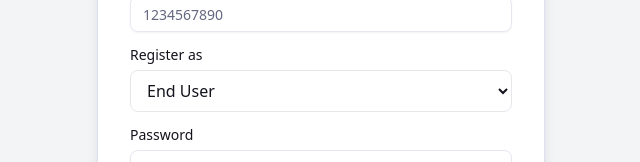
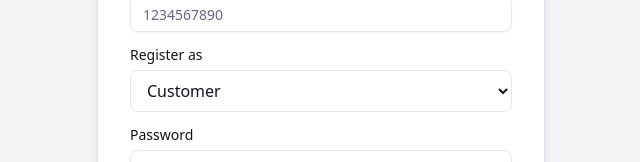
Before and after one commit to Hemil-Hansora/Rental-odoo, a React (Vite) app in the folder frontend/: page /signup in a window 1280 px wide. Shown: the part 401-563 px from the top of the page, without its empty margins (319-959 px from the left). Built offline with nearby package versions, Linux system fonts and the light colour scheme; no server answers.

Commit message:
feat: update signup form validation and improve role handling

```diff
--- a/frontend/src/pages/register.tsx
+++ b/frontend/src/pages/register.tsx
@@ -1,5 +1,6 @@
 
 import React from "react";
+import { useNavigate } from "react-router-dom";
 import { useForm } from "react-hook-form";
 import { zodResolver } from "@hookform/resolvers/zod";
 import * as z from "zod";
@@ -15,18 +16,21 @@ import {
 } from "../components/ui/card";
 import { Input } from "../components/ui/input";
 import { Label } from "../components/ui/label";
+import { api } from "@/lib/api";
 
 const signupSchema = z.object({
   name: z.string().min(2, { message: "Name must be at least 2 characters long." }),
   email: z.string().email({ message: "Please enter a valid email address." }),
   phone: z.string().min(10, { message: "Phone number must be at least 10 digits." }),
-  password: z.string().min(6, { message: "Password must be at least 6 characters long." }),
-  role: z.enum(["end-user", "customer"]), // <- no second argument here
+  password: z.string().min(8, { message: "Password must be at least 8 characters long." }),
+  // Match backend model: role is 'customer' | 'end_user'
+  role: z.enum(["customer", "end_user"]),
 });
 
 type SignupFormValues = z.infer<typeof signupSchema>;
 
 export default function SignupPage() {
+  const navigate = useNavigate();
 
   const {
     register,
@@ -34,7 +38,7 @@ export default function SignupPage() {
     formState: { errors },
   } = useForm<SignupFormValues>({
     resolver: zodResolver(signupSchema),
-    defaultValues: { role: "end-user" },
+    defaultValues: { role: "customer" },
   });
 
   const [isLoading, setIsLoading] = React.useState(false);
@@ -45,12 +49,13 @@ export default function SignupPage() {
     setIsLoading(true);
     setApiError(null);
     try {
-
-      await new Promise((res) => setTimeout(res, 600));
-      console.log("Form submitted (frontend only):", data);
-      alert("Registration simulated (frontend only). You can wire backend later.");
+      // Real signup call
+      await api.post("/api/v1/user/signup", data);
+      alert("Registration successful. Please log in.");
+      navigate("/login", { replace: true });
     } catch (err) {
-      setApiError("Something went wrong. Please try again.");
+      const message = (err as any)?.response?.data?.message || "Something went wrong. Please try again.";
+      setApiError(message);
     } finally {
       setIsLoading(false);
     }
@@ -107,8 +112,8 @@ export default function SignupPage() {
                 className="block w-full rounded-md border border-gray-200 bg-white px-3 py-2 placeholder-gray-400 focus:outline-none focus:ring-2 focus:ring-violet-400"
                 aria-invalid={!!errors.role}
               >
-                <option value="end-user">End User</option>
                 <option value="customer">Customer</option>
+                <option value="end_user">End User</option>
               </select>
               {errors.role && (
                 <p className="text-red-500 text-sm">
```
